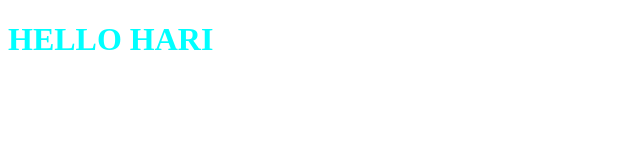
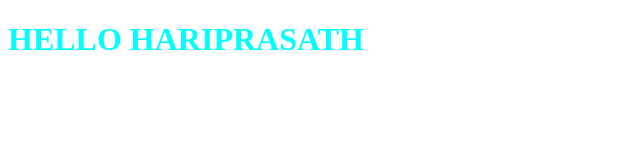
Before and after one commit to hariprasathkcubeconsultingservices/samplerepo, a plain HTML site: page index.html in a window 1280 px wide. Shown: the whole page, without its empty margins (0-640 px from the left). Drawn offline with Linux system fonts and the light colour scheme.

Commit message:
fix: updated my name

```diff
--- a/index.html
+++ b/index.html
@@ -7,6 +7,6 @@
     <link rel="stylesheet" href="./style.css">
 </head>
 <body>
-    <h1>HELLO HARI</h1>
+    <h1>HELLO HARIPRASATH</h1>
 </body>
 </html>
```
